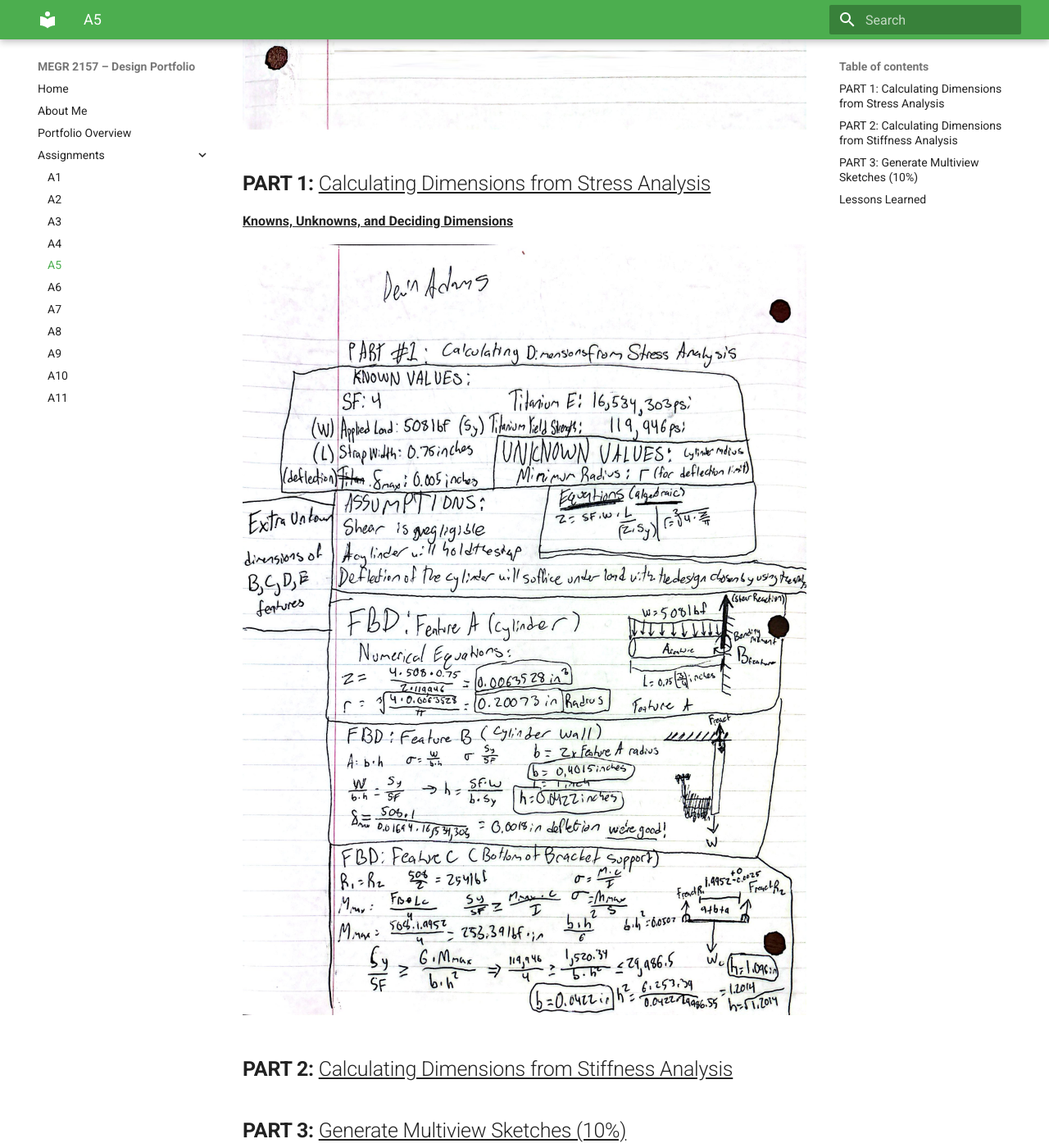
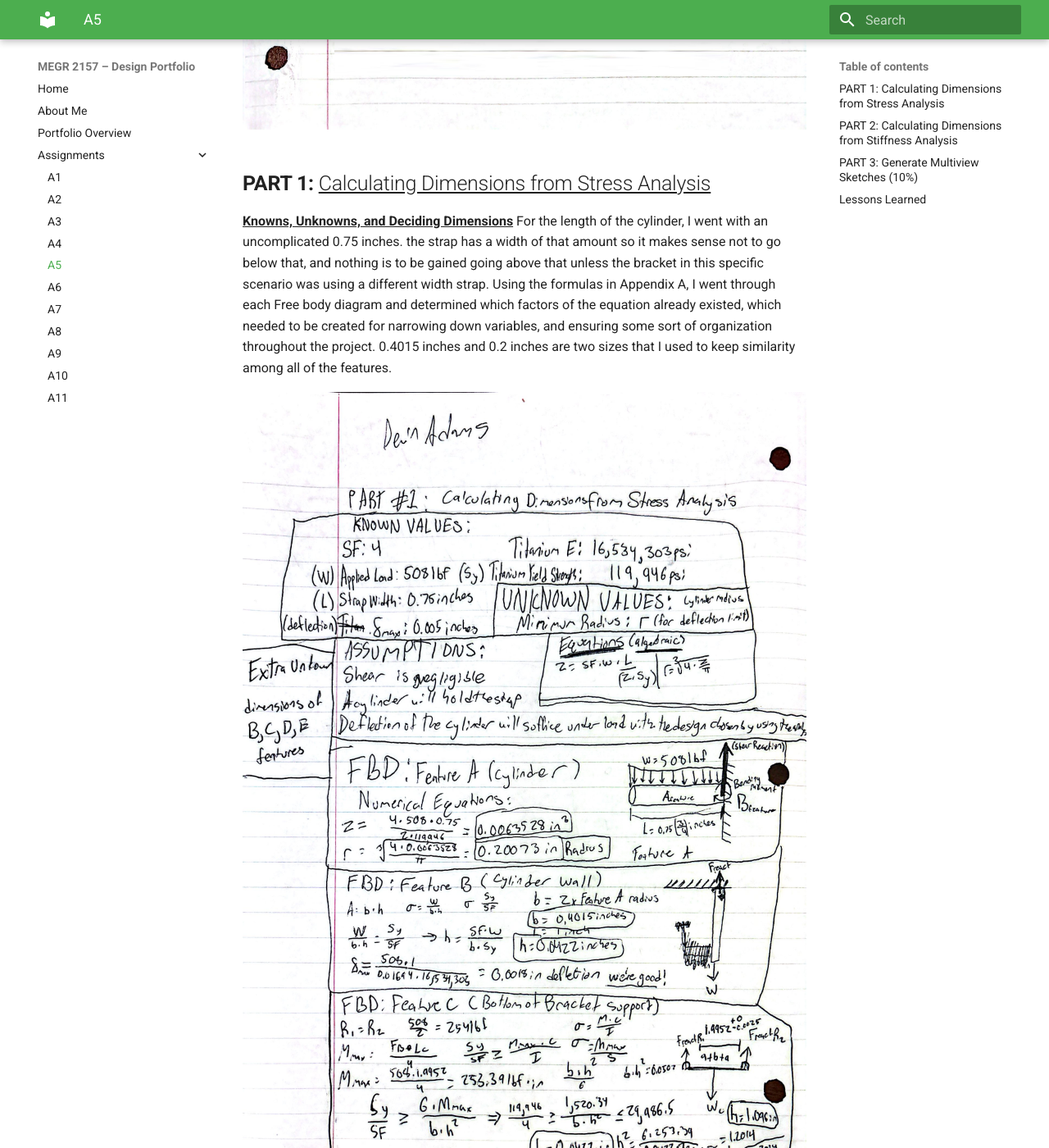
Before and after one commit to dadams78/design-projects-portfolio, an MkDocs documentation site: the page built from docs/assignments/A05/index.md, in a window 1280 px wide and 1400 px high, scrolled down 1237 px. Shown: the whole window at 82% size. Built offline with MkDocs 1.6.1 and Material for MkDocs 9.7.7, drawn with Linux system fonts in a browser that asks for light colours; some of the changed text lies outside the part shown.

Commit message:
Update index.md

```diff
--- a/docs/assignments/A05/index.md
+++ b/docs/assignments/A05/index.md
@@ -10,14 +10,20 @@ The purpose of this assignment is to design a bracket to hold a 0.75in wide stra
 
 
 **<u>Knowns, Unknowns, and Deciding Dimensions</u>**
-
+For the length of the cylinder, I went with an uncomplicated 0.75 inches. the strap has a width of that amount so it makes sense not to go below that, and nothing is to be gained going above that unless the bracket in this specific scenario was using a different width strap. Using the formulas in Appendix A, I went through each Free body diagram and determined which factors of the equation already existed, which needed to be created for narrowing down variables, and ensuring some sort of organization throughout the project. 0.4015 inches and 0.2 inches are two sizes that I used to keep similarity among all of the features.
 
 
 
 ![part1-1](Part1-1.jpg)
+**<u>Thought Process</u>**
+All of the thicknesses of each plate are very small decimal numbers. During this point of the project I was not concerned about the bracket being too big like with the ABS project, but too small.
+![part1-1](Part1-2.jpg)
 
 ## __PART 2:__ <u>Calculating Dimensions from Stiffness Analysis</u>
 
+
+![part1-1](Part2-1.jpg)
+![part1-1](Part2-2.jpg)
 
 
 
```
